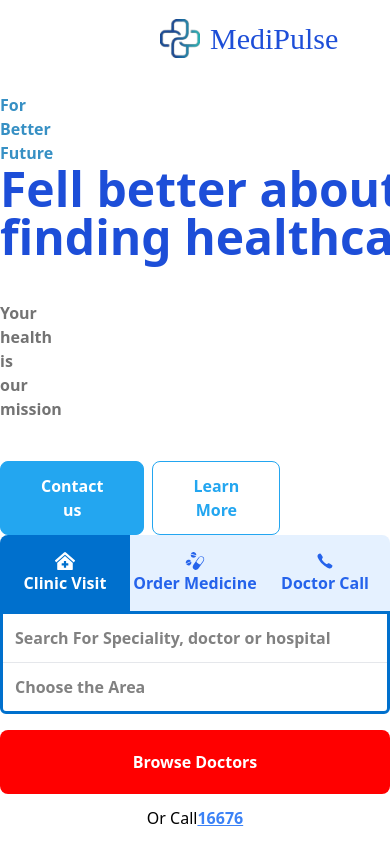
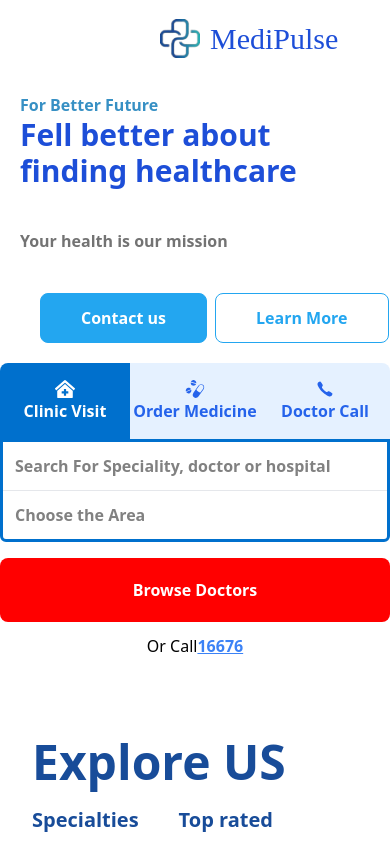
Before and after one commit to moshaosama/Graduation_Project, a React (Vite) app: page / in a window 390 px wide. Shown: the top 844 px of the page. Built offline with nearby package versions, Linux system fonts and the light colour scheme; no server answers.

Commit message:
update: HeaderText component

```diff
--- a/src/Components/HeaderText/HeaderText.tsx
+++ b/src/Components/HeaderText/HeaderText.tsx
@@ -5,24 +5,24 @@ import Button from "../Button/Button";
 const HeaderText = () => {
   return (
     <div
-      className="absolute top-10 w-[80pc] max-sm:w-0  max-sm:relative sm:my-10  opacity-15 transition-all duration-1000 left-80 max-sm:left-0 flex  flex-col gap-10 text-black"
+      className="absolute top-10 max-sm:w-fit w-[80pc]   max-sm:relative sm:my-10 max-sm:ml-10  opacity-15 transition-all duration-1000 left-80 max-sm:left-0 flex  flex-col gap-10 text-black"
       id="HeaderText"
     >
-      <div>
-        <p className="text-[#3790c4] font-bold">
+      <div className="max-sm:w-[24.5pc] max-sm:-mx-5">
+        <p className="text-[#3790c4] font-bold max-sm:w-fit">
           {ChangeTextByLanguage("من أجل مستقبل أفضل", "For Better Future")}
         </p>
-        <h1 className="text-blue-700 font-bold text-5xl w-[33pc]">
+        <h1 className="text-blue-700 font-bold text-5xl w-[33pc] max-sm:w-[20pc] max-sm:text-3xl">
           {ChangeTextByLanguage(
             "اشعر بتحسن بشأن العثور على الرعاية الصحية",
             "Fell better about finding healthcare"
           )}
         </h1>
       </div>
-      <p className="text-[#737373] font-semibold">
+      <p className="text-[#737373]  font-semibold max-sm:w-[24.5pc] max-sm:-mx-5">
         {ChangeTextByLanguage("صحتك هي مهمتنا", "Your health is our mission")}
       </p>
-      <div className="flex gap-2">
+      <div className="flex gap-2 max-sm:mb-5">
         <Link to={"/contact"}>
           <Button Title="Contact us" backGround="[#23A6F0]" Color="white" />
         </Link>
```
